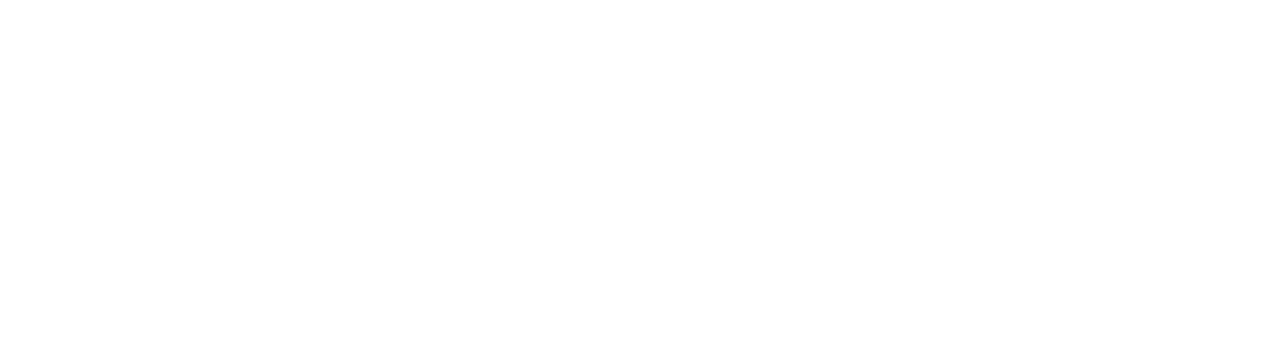
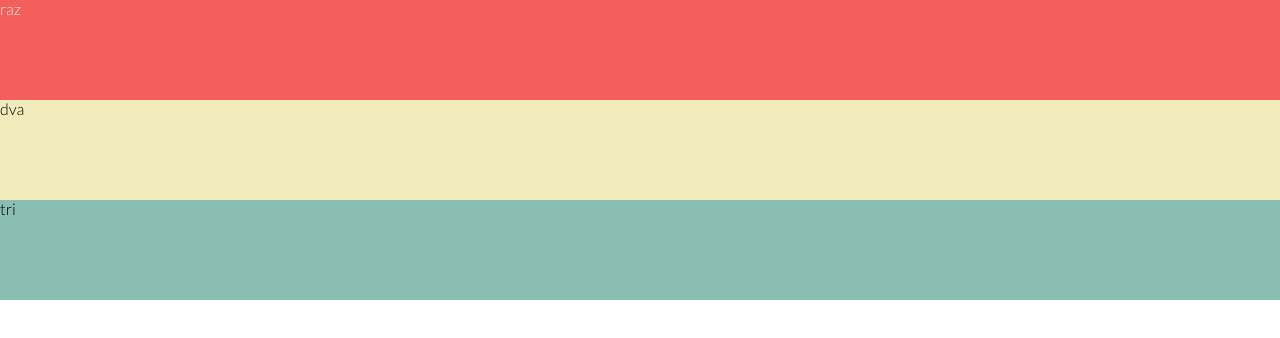
Before and after one commit to wojnareva/webrebel, a plain HTML site: page formular31/index.html in a window 1280 px wide. Drawn offline with Linux system fonts and the light colour scheme.

Commit message:
zakladni nastaveni formular

```diff
--- a/formular31/css/style.css
+++ b/formular31/css/style.css
@@ -1,3 +1,21 @@
 body {
 	margin: 0;
+	font-family: 'Lato', sans-serif;;
 }
+
+section {
+	height: 100px;
+}
+
+.section-1 {
+	background: #f25f5c;
+	color: #fdeaea;
+}
+
+.section-2 {
+	background: #f2ecbd;
+}
+
+.section-3 {
+	background: #8abeb2;
+}
--- a/formular31/index.html
+++ b/formular31/index.html
@@ -3,9 +3,26 @@
 <head>
 <meta charset="utf-8">
 <title>HTML a CSS</title>
+<link rel="preconnect" href="https://fonts.googleapis.com">
+<link rel="preconnect" href="https://fonts.gstatic.com" crossorigin>
+<link href="https://fonts.googleapis.com/css2?family=Lato:wght@300&display=swap" rel="stylesheet">
+<link rel="stylesheet" href="css/normalize.css"/>
 <link rel="stylesheet" href="css/style.css"/>
 </head>
 
 <body>
+
+ <section class="section-1">
+raz
+ </section>
+
+ <section class="section-2">
+dva
+ </section>
+
+ <section class="section-3">
+tri
+ </section>
+
 </body>
 </html>
```
Also changed, not shown: 1 other file.
